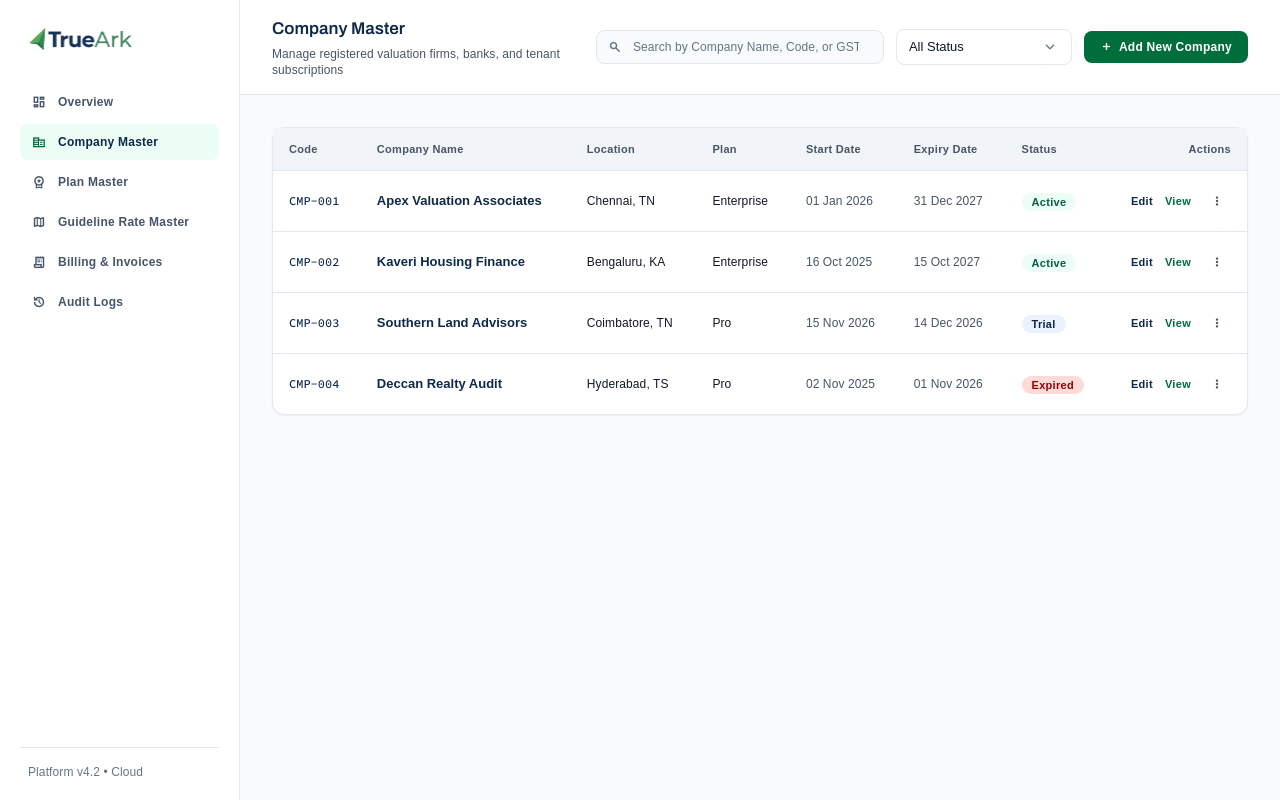
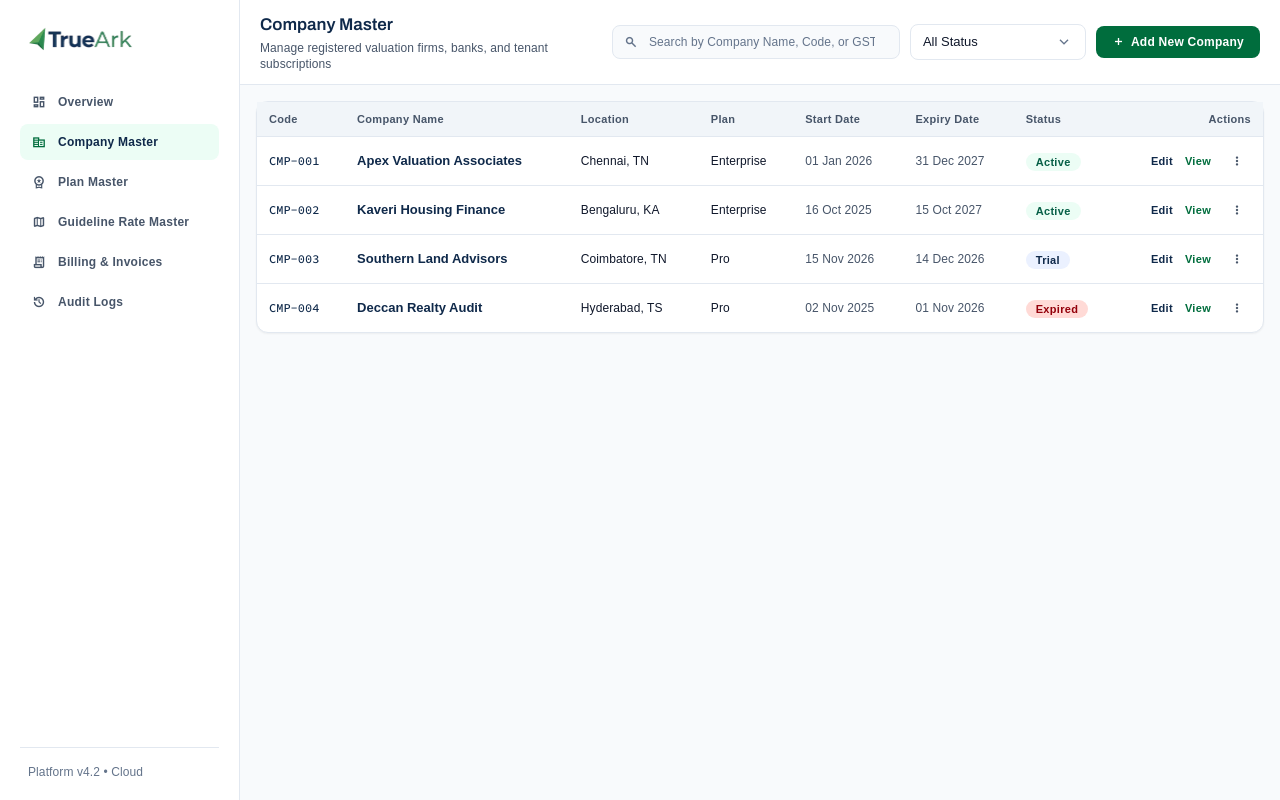
Before and after one commit to sanjaygac/True-ark-project, a React (Vite) app in the folder frontend/: page /saas-admin/company-master in a window 1280 px wide. Built offline with nearby package versions, Linux system fonts and the light colour scheme; a web font is replaced by a local one.

Commit message:
Tighten outer section spacing and table cell padding uniformly across Company Master and Plan Master

```diff
--- a/frontend/src/pages/saas-admin/CompanyMasterPage.jsx
+++ b/frontend/src/pages/saas-admin/CompanyMasterPage.jsx
@@ -140,8 +140,8 @@ export default function CompanyMasterPage() {
       {/* Main Content Column */}
       <div className="flex-1 min-w-0 flex flex-col h-screen overflow-y-auto">
         {/* Top Header */}
-        <header className="bg-surface-container-lowest border-b border-outline-variant px-3 sm:px-6 lg:px-8 py-4 flex flex-col lg:flex-row lg:items-center lg:justify-between gap-3 sm:gap-4">
-          <div className="flex flex-col gap-1">
+        <header className="bg-surface-container-lowest border-b border-outline-variant px-3 sm:px-4 lg:px-5 py-3 flex flex-col lg:flex-row lg:items-center lg:justify-between gap-2.5 sm:gap-3">
+          <div className="flex flex-col gap-0.5">
             <div className="flex items-center gap-2">
               <button
                 type="button"
@@ -160,9 +160,9 @@ export default function CompanyMasterPage() {
             </p>
           </div>
 
-          <div className="flex flex-col sm:flex-row items-stretch sm:items-center gap-2.5 sm:gap-3 w-full lg:w-auto">
+          <div className="flex flex-col sm:flex-row items-stretch sm:items-center gap-2 sm:gap-2.5 w-full lg:w-auto">
             {/* Search Input in a Separate Full-Width Row on Mobile */}
-            <div className="relative w-full sm:w-72">
+            <div className="relative w-full sm:w-64 lg:w-72">
               <span
                 aria-hidden="true"
                 className="material-symbols-outlined absolute left-3 top-1/2 -translate-y-1/2 text-outline text-title-md select-none"
@@ -179,7 +179,7 @@ export default function CompanyMasterPage() {
             </div>
 
             {/* Other two controls (Filter + Add Company) in a Single Row */}
-            <div className="flex items-center gap-2 sm:gap-3 w-full sm:w-auto">
+            <div className="flex items-center gap-2 sm:gap-2.5 w-full sm:w-auto">
               {/* Searchable Status Filter Dropdown */}
               <div className="w-40 sm:w-44 shrink-0">
                 <SearchableSelect
@@ -207,35 +207,35 @@ export default function CompanyMasterPage() {
         </header>
 
         {/* Main Workspace */}
-        <main className="p-6 lg:p-8 flex-1" ref={tableRef}>
+        <main className="p-3 sm:p-4 flex-1 flex flex-col gap-3" ref={tableRef}>
           {/* Main Data Table Card */}
           <section className="bg-surface-container-lowest border border-outline-variant rounded-md shadow-sm overflow-visible">
             <div className="rounded-md overflow-x-auto lg:overflow-visible">
               <table className="w-full text-left border-collapse">
                 <thead className="bg-surface-container-low border-b border-outline-variant">
                   <tr>
-                    <th scope="col" className="px-4 py-3.5 font-label text-label-sm text-on-surface-variant whitespace-nowrap">
+                    <th scope="col" className="px-3 py-2.5 font-label text-label-sm text-on-surface-variant whitespace-nowrap">
                       Code
                     </th>
-                    <th scope="col" className="px-4 py-3.5 font-label text-label-sm text-on-surface-variant whitespace-nowrap">
+                    <th scope="col" className="px-3 py-2.5 font-label text-label-sm text-on-surface-variant whitespace-nowrap">
                       Company Name
                     </th>
-                    <th scope="col" className="px-4 py-3.5 font-label text-label-sm text-on-surface-variant whitespace-nowrap">
+                    <th scope="col" className="px-3 py-2.5 font-label text-label-sm text-on-surface-variant whitespace-nowrap">
                       Location
                     </th>
-                    <th scope="col" className="px-4 py-3.5 font-label text-label-sm text-on-surface-variant whitespace-nowrap">
+                    <th scope="col" className="px-3 py-2.5 font-label text-label-sm text-on-surface-variant whitespace-nowrap">
                       Plan
                     </th>
-                    <th scope="col" className="px-4 py-3.5 font-label text-label-sm text-on-surface-variant whitespace-nowrap">
+                    <th scope="col" className="px-3 py-2.5 font-label text-label-sm text-on-surface-variant whitespace-nowrap">
                       Start Date
                     </th>
-                    <th scope="col" className="px-4 py-3.5 font-label text-label-sm text-on-surface-variant whitespace-nowrap">
+                    <th scope="col" className="px-3 py-2.5 font-label text-label-sm text-on-surface-variant whitespace-nowrap">
                       Expiry Date
                     </th>
-                    <th scope="col" className="px-4 py-3.5 font-label text-label-sm text-on-surface-variant whitespace-nowrap">
+                    <th scope="col" className="px-3 py-2.5 font-label text-label-sm text-on-surface-variant whitespace-nowrap">
                       Status
                     </th>
-                    <th scope="col" className="px-4 py-3.5 font-label text-label-sm text-on-surface-variant text-right whitespace-nowrap">
+                    <th scope="col" className="px-3 py-2.5 font-label text-label-sm text-on-surface-variant text-right whitespace-nowrap">
                       Actions
                     </th>
                   </tr>
@@ -243,7 +243,7 @@ export default function CompanyMasterPage() {
                 <tbody className="divide-y divide-outline-variant">
                   {filteredCompanies.length === 0 ? (
                     <tr>
-                      <td colSpan="8" className="px-4 py-8 text-center text-outline font-body text-body-md">
+                      <td colSpan="8" className="px-3 py-6 text-center text-outline font-body text-body-md">
                         No companies match the selected criteria.
                       </td>
                     </tr>
@@ -255,30 +255,30 @@ export default function CompanyMasterPage() {
                           key={company.id}
                           className="hover:bg-surface-container-low/50 transition-colors duration-state-change"
                         >
-                          <td className="px-4 py-4 font-mono text-mono-md text-primary whitespace-nowrap">
+                          <td className="px-3 py-2.5 font-mono text-mono-md text-primary whitespace-nowrap">
                             {company.code}
                           </td>
-                          <td className="px-4 py-4">
+                          <td className="px-3 py-2.5">
                             <p className="font-title text-title-sm text-primary whitespace-nowrap">
                               {company.name}
                             </p>
                           </td>
-                          <td className="px-4 py-4 font-body text-body-sm text-on-surface whitespace-nowrap">
+                          <td className="px-3 py-2.5 font-body text-body-sm text-on-surface whitespace-nowrap">
                             {company.location}
                           </td>
-                          <td className="px-4 py-4 font-body text-body-sm text-on-surface whitespace-nowrap">
+                          <td className="px-3 py-2.5 font-body text-body-sm text-on-surface whitespace-nowrap">
                             {company.plan}
                           </td>
-                          <td className="px-4 py-4 font-body text-body-sm text-on-surface-variant tabular-nums whitespace-nowrap">
+                          <td className="px-3 py-2.5 font-body text-body-sm text-on-surface-variant tabular-nums whitespace-nowrap">
                             {company.startDate}
                           </td>
-                          <td className="px-4 py-4 font-body text-body-sm text-on-surface-variant tabular-nums whitespace-nowrap">
+                          <td className="px-3 py-2.5 font-body text-body-sm text-on-surface-variant tabular-nums whitespace-nowrap">
                             {company.expiryDate}
                           </td>
-                          <td className="px-4 py-4 whitespace-nowrap">
+                          <td className="px-3 py-2.5 whitespace-nowrap">
                             {getStatusBadge(company.status)}
                           </td>
-                          <td className="px-4 py-4 text-right whitespace-nowrap">
+                          <td className="px-3 py-2.5 text-right whitespace-nowrap">
                             <div className="inline-flex items-center gap-3">
                               <Link
                                 to={`/saas-admin/company-master/edit/${company.id}`}
```
Also changed, not shown: frontend/src/pages/saas-admin/PlanMasterPage.jsx (+21 -21 lines).
